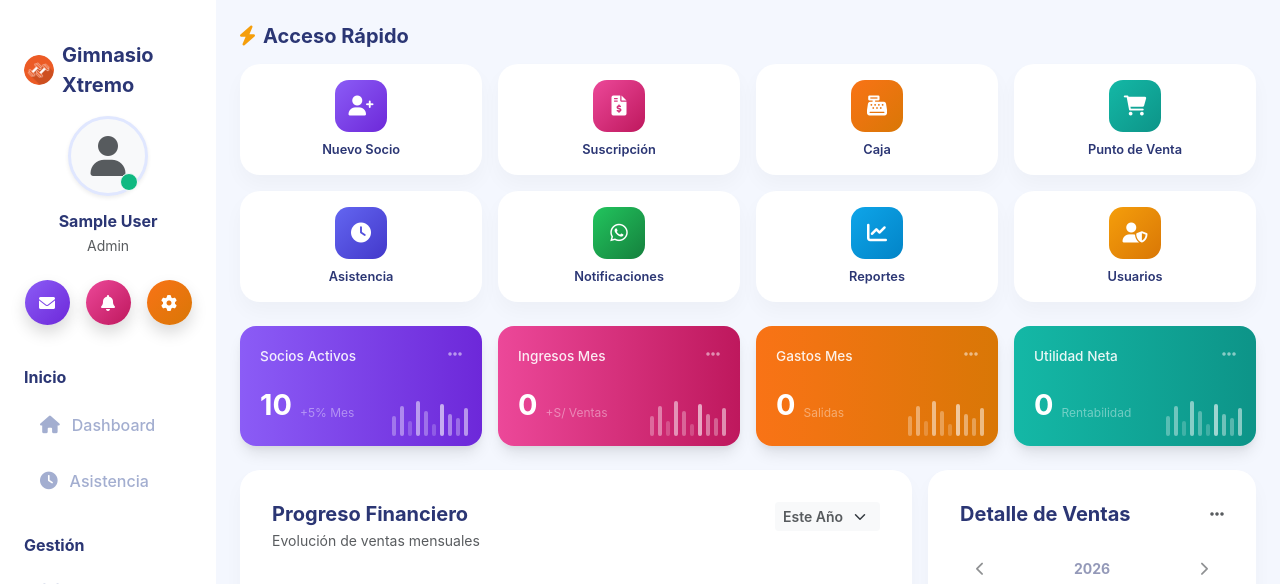
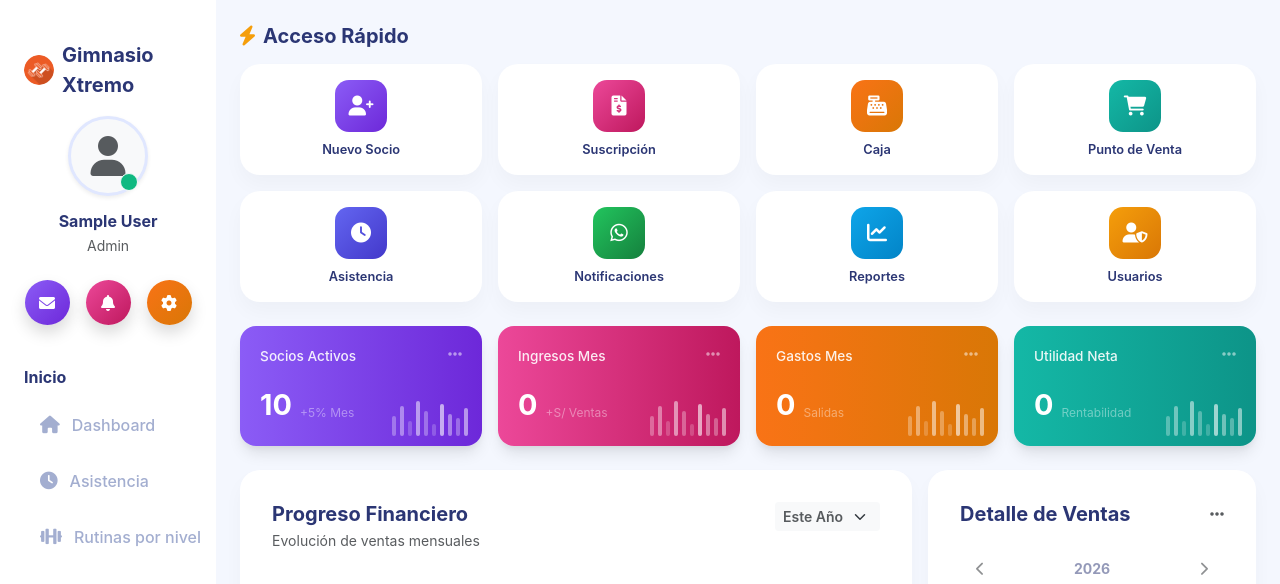
Before and after one commit to anyozasad/COMPLETO-, a PHP site: page /gym-system/ in a window 1280 px wide. Shown: the top 584 px of the page. Run offline with PHP 8.4, Linux system fonts and the light colour scheme; the visitor is signed in with stand-in values (Sample User, id 1); data comes from the database, SQL or seed files in the repository; some libraries are stand-ins or nearby versions.

Commit message:
feat(navegación): añadir rutinas por nivel sin cambiar estilos

```diff
--- a/app/views/inc/navbar.php
+++ b/app/views/inc/navbar.php
@@ -101,6 +101,11 @@ $is_active = function($path) use ($current_uri) {
                 <a class="list-group-item list-group-item-action rounded mb-1 <?= $is_active('/asistencia') ?>" href="/asistencia/index">
                     <i class="fas fa-clock w-20px text-center"></i> Asistencia
                 </a>
+                <?php if(in_array($_rolActual, ['admin','entrenador'], true)): ?>
+                    <a class="list-group-item list-group-item-action rounded mb-1 <?= $is_active('/rutinas') ?>" href="/rutinas/index">
+                        <i class="fas fa-dumbbell w-20px text-center"></i> Rutinas por nivel
+                    </a>
+                <?php endif; ?>
 
                 <p class="text-dark fw-bold ms-3 mt-4 mb-2 fs-6">Gestión</p>
                 <a class="list-group-item list-group-item-action rounded mb-1 <?= $is_active('/socios') ?>" href="/socios/index">
```
